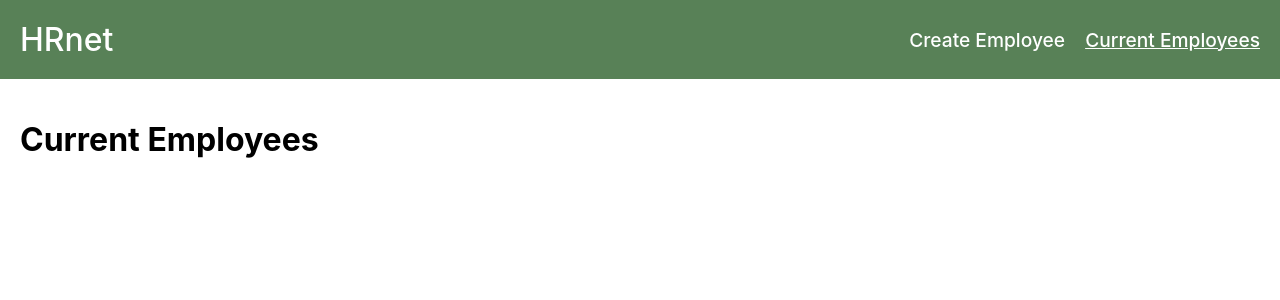
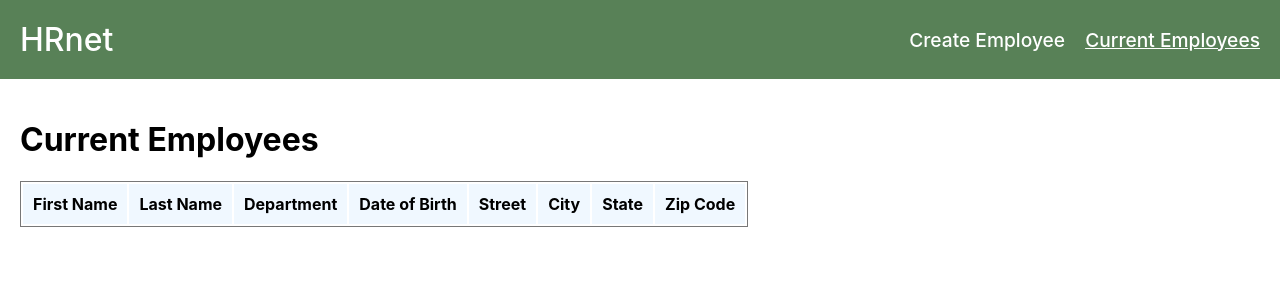
Before and after one commit to BallandArnaud/ArnaudBalland_14_22112022, a React (Create React App) app: page /listemployee in a window 1280 px wide. Shown: the top 300 px of the page. Built offline with nearby package versions, Linux system fonts and the light colour scheme.

Commit message:
Add react-table + component TableListEmployee

```diff
--- a/package.json
+++ b/package.json
@@ -12,6 +12,7 @@
     "react-redux": "^8.0.5",
     "react-router-dom": "^6.4.3",
     "react-scripts": "5.0.1",
+    "react-table": "^7.8.0",
     "web-vitals": "^2.1.4"
   },
   "scripts": {
--- /dev/null
+++ b/src/app/selectors.js
@@ -0,0 +1,3 @@
+export const selectEmployee = () => {
+  return (state) => state.employeeData.employee
+}
--- /dev/null
+++ b/src/components/TableListEmployee/index.jsx
@@ -0,0 +1,105 @@
+import { useMemo } from 'react'
+import { useSelector } from 'react-redux'
+import { useTable } from 'react-table'
+import { selectEmployee } from '../../app/selectors'
+import { isEven } from '../../utils/functionsUtils'
+
+const TableListEmployee = () => {
+  const employeesData = useSelector(selectEmployee())
+  console.log(employeesData)
+
+  const data = useMemo(() => employeesData, [employeesData])
+
+  const columns = useMemo(
+    () => [
+      {
+        Header: 'First Name',
+        accessor: 'firstName', // accessor is the "key" in the data
+      },
+      {
+        Header: 'Last Name',
+        accessor: 'lastName',
+      },
+      {
+        Header: 'Department',
+        accessor: 'department',
+      },
+      {
+        Header: 'Date of Birth',
+        accessor: 'dateOfBirth',
+      },
+      {
+        Header: 'Street',
+        accessor: 'street',
+      },
+      {
+        Header: 'City',
+        accessor: 'city',
+      },
+      {
+        Header: 'State',
+        accessor: 'state',
+      },
+      {
+        Header: 'Zip Code',
+        accessor: 'zipCode',
+      },
+    ],
+    []
+  )
+
+  const { getTableProps, getTableBodyProps, headerGroups, rows, prepareRow } =
+    useTable({ columns, data })
+
+  return (
+    <table {...getTableProps()} style={{ border: 'solid 1px #777' }}>
+      <thead>
+        {headerGroups.map((headerGroup) => (
+          <tr {...headerGroup.getHeaderGroupProps()}>
+            {headerGroup.headers.map((column) => (
+              <th
+                {...column.getHeaderProps()}
+                style={{
+                  background: 'aliceblue',
+                  color: 'black',
+                  fontWeight: 'bold',
+                  padding: '10px',
+                }}
+              >
+                {column.render('Header')}
+              </th>
+            ))}
+          </tr>
+        ))}
+      </thead>
+
+      <tbody {...getTableBodyProps()}>
+        {rows.map((row, id) => {
+          prepareRow(row)
+
+          return (
+            <tr
+              {...row.getRowProps()}
+              style={isEven(id) ? { background: '#CCC' } : null}
+            >
+              {row.cells.map((cell) => {
+                return (
+                  <td
+                    {...cell.getCellProps()}
+                    style={{
+                      padding: '10px',
+                    }}
+                  >
+                    {cell.render('Cell')}
+                  </td>
+                )
+              })}
+            </tr>
+          )
+        })}
+      </tbody>
+    </table>
+  )
+}
+
+export default TableListEmployee
--- a/src/pages/ListEmployee/index.jsx
+++ b/src/pages/ListEmployee/index.jsx
@@ -1,7 +1,10 @@
+import TableListEmployee from '../../components/TableListEmployee'
+
 const ListEmployee = () => {
   return (
     <main id="listEmployeePage" className="main">
       <h1 className="main__title">Current Employees</h1>
+      <TableListEmployee />
     </main>
   )
 }
--- /dev/null
+++ b/src/utils/functionsUtils.js
@@ -0,0 +1 @@
+export const isEven = (n) => n % 2 === 0
```
Also changed, not shown: 1 other file (tests, documents, lock files or other folders).
